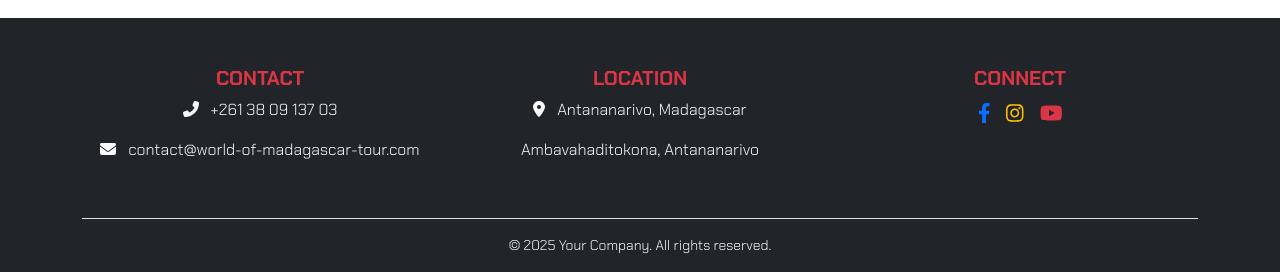
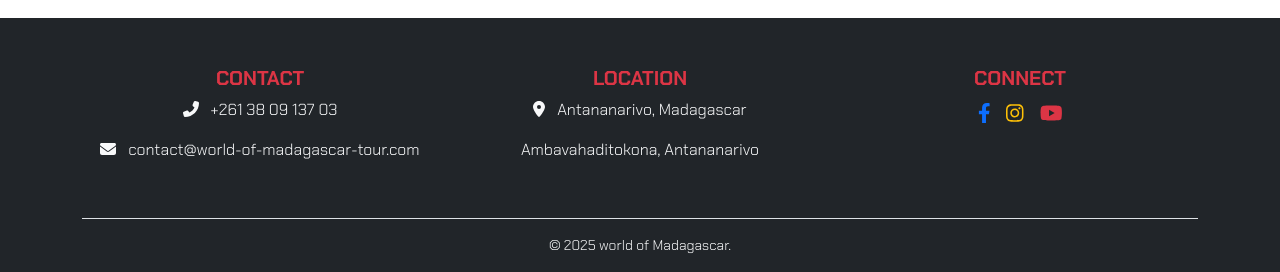
Before and after one commit to RamananaThuMingThierry/agence_tours, a Laravel app: page / in a window 1280 px wide. Shown: the part 2720-2992 px from the top of the page. Run offline with Laravel 10, Linux system fonts and the light colour scheme; data that the repository does not hold is empty; some libraries are stand-ins or nearby versions.

Commit message:
Corriger le sitemap, le footer, et le text sur le service et mettre la notification par email à son email

```diff
--- a/app/Http/Controllers/ADMIN/ReservationsController.php
+++ b/app/Http/Controllers/ADMIN/ReservationsController.php
@@ -66,7 +66,6 @@ class ReservationsController extends Controller
             return view('backoffice.reservations.index');
 
         }catch (Exception $e) {
-            dd($e->getMessage());
             return response()->json([
                 'status' => false,
                 'message' => 'An error occurred while fetching the data.',
--- a/app/Listeners/SendNewUserNotification.php
+++ b/app/Listeners/SendNewUserNotification.php
@@ -13,7 +13,7 @@ class SendNewUserNotification
 {
     public function handle(UserRegisteredEvent $event)
     {
-        Mail::to('ramananathumingthierry@gmail.com')->send(new WelcomeEmail($event->user));
-        Mail::to('ramananathumingthierry@gmail.com')->send(new NewUserNotification($event->user));
+        Mail::to('contact@world-of-madagascar-tour.com')->send(new WelcomeEmail($event->user));
+        Mail::to('contact@world-of-madagascar-tour.com')->send(new NewUserNotification($event->user));
     }
 }
--- a/app/Listeners/SendReservationNotification.php
+++ b/app/Listeners/SendReservationNotification.php
@@ -10,7 +10,7 @@ class SendReservationNotification
 {
     public function handle(ReservationCreated $event)
     {
-        $adminEmail = 'ramananathumingthierry@gmail.com';
+        $adminEmail = 'contact@world-of-madagascar-tour.com';
 
         Mail::to($adminEmail)->send(new ReservationAdminMail($event->reservation));
     }
--- a/resources/lang/de/default.php
+++ b/resources/lang/de/default.php
@@ -14,10 +14,11 @@ return [
     'minimize_text' => 'Text minimieren',
     'from' => 'Von',
     'form' => 'Formular',
+    'service_panneaux' => 'Entdecken Sie Orte mit erfahrenen Guides für ein intensives Erlebnis.',
     'service_jumelle' => 'Entdecken Sie Orte mit erfahrenen Guides für ein intensives Erlebnis.',
     'service_cible' => 'Entdecken Sie Orte mit erfahrenen Guides für ein intensives Erlebnis.',
     'service_montre' => 'Entdecken Sie Orte mit erfahrenen Guides für ein intensives Erlebnis.',
-    'footer_text' => 'Ihr Unternehmen. Alle Rechte vorbehalten.',
+    'footer_text' => 'Welt von Madagaskar.',
     'my_profile' => 'Mein Profil',
     'back' => 'Zurück',
     'edit_info' => 'Informationen bearbeiten',
--- a/resources/lang/de/form.php
+++ b/resources/lang/de/form.php
@@ -40,4 +40,5 @@ return [
     'delete_image_success' => 'Bild erfolgreich gelöscht',
     'delete_image_error' => 'Das letzte Bild dieses Elements kann nicht gelöscht werden',
     'invalid_image_id' => 'Ungültige oder beschädigte Bild-ID.',
+    'unauthorized' => 'Sie sind nicht berechtigt, auf diese Seite zuzugreifen.',
 ];
--- a/resources/lang/en/default.php
+++ b/resources/lang/en/default.php
@@ -16,9 +16,9 @@ return [
     'form' => 'Form',
     'service_jumelle' => 'Discover places with expert guides for an immersive experience.',
     'service_cible' => 'Discover places with expert guides for an immersive experience.',
-    'service_jumelle' => 'Discover places with expert guides for an immersive experience.',
+    'service_panneaux' => 'Discover places with expert guides for an immersive experience.',
     'service_montre' => 'Discover places with expert guides for an immersive experience.',
-    'footer_text' => 'Your Company. All rights reserved.',
+    'footer_text' => 'world of Madagascar.',
     'my_profile' => 'My Profile',
     'back' => 'Back',
     'edit_info' => 'Edit Info',
--- a/resources/lang/en/form.php
+++ b/resources/lang/en/form.php
@@ -40,4 +40,5 @@ return [
     'delete_image_success' => 'Image deleted successfully',
     'delete_image_error' => 'Unable to delete the last image of this item',
     'invalid_image_id' => 'Invalid or corrupted image ID.',
+    'unauthorized' => 'You are not authorized to access this page.',
 ];
--- a/resources/lang/es/default.php
+++ b/resources/lang/es/default.php
@@ -14,10 +14,11 @@ return [
     'minimize_text' => 'Minimizar texto',
     'from' => 'Desde',
     'form' => 'Formulario',
+    'service_panneaux' => 'Descubre lugares con guías expertos para una experiencia inmersiva.',
     'service_jumelle' => 'Descubre lugares con guías expertos para una experiencia inmersiva.',
     'service_cible' => 'Descubre lugares con guías expertos para una experiencia inmersiva.',
     'service_montre' => 'Descubre lugares con guías expertos para una experiencia inmersiva.',
-    'footer_text' => 'Tu empresa. Todos los derechos reservados.',
+    'footer_text' => 'Mundo de Madagascar.',
     'my_profile' => 'Mi Perfil',
     'back' => 'Volver',
     'edit_info' => 'Editar Información',
--- a/resources/lang/es/form.php
+++ b/resources/lang/es/form.php
@@ -40,4 +40,5 @@ return [
     'delete_image_success' => 'Imagen eliminada con éxito',
     'delete_image_error' => 'No se puede eliminar la última imagen de este elemento',
     'invalid_image_id' => 'ID de imagen inválido o dañado.',
+    'unauthorized' => 'No está autorizado para acceder a esta página.',
 ];
--- a/resources/lang/fr/default.php
+++ b/resources/lang/fr/default.php
@@ -14,10 +14,11 @@ return [
     'minimize_text' => 'Réduire le texte',
     'from' => 'De',
     'form' => 'Formulaire',
+    'service_panneaux' => 'Découvrez des lieux avec des guides experts pour une expérience immersive.',
     'service_jumelle' => 'Découvrez des lieux avec des guides experts pour une expérience immersive.',
     'service_cible' => 'Découvrez des lieux avec des guides experts pour une expérience immersive.',
     'service_montre' => 'Découvrez des lieux avec des guides experts pour une expérience immersive.',
-    'footer_text' => 'Votre entreprise. Tous droits réservés.',
+    'footer_text' => 'Monde de Madagascar.',
     'my_profile' => 'Mon profil',
     'back' => 'Retour',
     'edit_info' => 'Modifier les infos',
--- a/resources/lang/fr/form.php
+++ b/resources/lang/fr/form.php
@@ -40,4 +40,5 @@ return [
     'delete_image_success' => 'Image supprimée avec succès',
     'delete_image_error' => 'Impossible de supprimer la dernière image de cet élément',
     'invalid_image_id' => 'ID d’image invalide ou corrompue.',
+    'unauthorized' => 'Vous n\'êtes pas autorisé à accéder à cette page.',
 ];
--- a/resources/views/frontoffice/app.blade.php
+++ b/resources/views/frontoffice/app.blade.php
@@ -5,25 +5,27 @@
     <meta http-equiv="X-UA-Compatible" content="IE=edge" />
     <meta name="csrf-token" content="{{ csrf_token() }}">
     <meta name="viewport" content="width=device-width, initial-scale=1, shrink-to-fit=no" />
-    <title>World of Madagascar Tour</title>
+
+    <title>@yield('title', 'World of Madagascar Tour - Circuits et Voyages à Madagascar')</title>
+
     <link rel="icon" href="{{ asset(config('public_path.public_path').'utiles/icon.png') }}" type="image/x-icon">
     <link rel="shortcut icon" href="{{ asset(config('public_path.public_path').'utiles/icon.png') }}" type="image/x-icon">
 
-    <meta name="description" content="@yield('meta_description', 'Madagascar Private Tour with Ricki Cardo. Explore nature, culture, and unique experiences.')">
-    <meta name="keywords" content="@yield('meta_keywords', 'Madagascar, tour guide, travel, excursion, nature, culture, Ricki Cardo')">
+    <meta name="description" content="@yield('meta_description', 'Découvrez Madagascar autrement avec World of Madagascar Tour : circuits touristiques sur mesure, aventures inoubliables, culture authentique.')">
+    <meta name="keywords" content="@yield('meta_keywords', 'voyage Madagascar, circuit Madagascar, tour guide Madagascar, nature, culture, tourisme')">
     <meta name="author" content="RAMANANA Thu Ming Thierry" />
 
     <!-- Open Graph / Facebook -->
     <meta property="og:type" content="website">
     <meta property="og:url" content="{{ url()->current() }}">
-    <meta property="og:title" content="@yield('title', 'World of Madagascar Tour')">
-    <meta property="og:description" content="@yield('meta_description', 'Explore Madagascar with a certified guide.')">
+    <meta property="og:title" content="@yield('title', 'World of Madagascar Tour - Circuits et Voyages à Madagascar')">
+    <meta property="og:description" content="@yield('meta_description', 'Découvrez Madagascar autrement avec World of Madagascar Tour.')">
     <meta property="og:image" content="{{ asset(config('public_path.public_path').'images/facebook.png') }}">
 
     <!-- Twitter -->
     <meta property="twitter:card" content="summary_large_image">
-    <meta property="twitter:title" content="@yield('title', 'World of Madagascar Tour')">
-    <meta property="twitter:description" content="@yield('meta_description', 'Explore Madagascar with a certified guide.')">
+    <meta property="twitter:title" content="@yield('title', 'World of Madagascar Tour - Circuits et Voyages à Madagascar')">
+    <meta property="twitter:description" content="@yield('meta_description', 'Découvrez Madagascar autrement avec World of Madagascar Tour.')">
     <meta property="twitter:image" content="{{ asset(config('public_path.public_path').'images/twitter.png') }}">
 
     @stack('style')
--- a/resources/views/frontoffice/index.blade.php
+++ b/resources/views/frontoffice/index.blade.php
@@ -77,9 +77,9 @@
 @endpush
 
 @section('content')
-    @section('title', 'Accueil - World of Madagascar Tour')
-    @section('meta_description', 'Explore Madagascar with private tours, local guides, and cultural adventures.')
-    @section('meta_keywords', 'Madagascar, Tours, Private guide, Adventure, Culture')
+    @section('title', 'World of Madagascar Tour - Circuits Touristiques à Madagascar')
+    @section('meta_description', 'Explorez Madagascar grâce à World of Madagascar Tour. Circuits sur mesure, immersion culturelle, aventure authentique.')
+    @section('meta_keywords', 'voyage Madagascar, circuit Madagascar, aventure, guide touristique')
 
     @include('backoffice.reservations.create')
     @include('frontoffice.slides.index')
```
